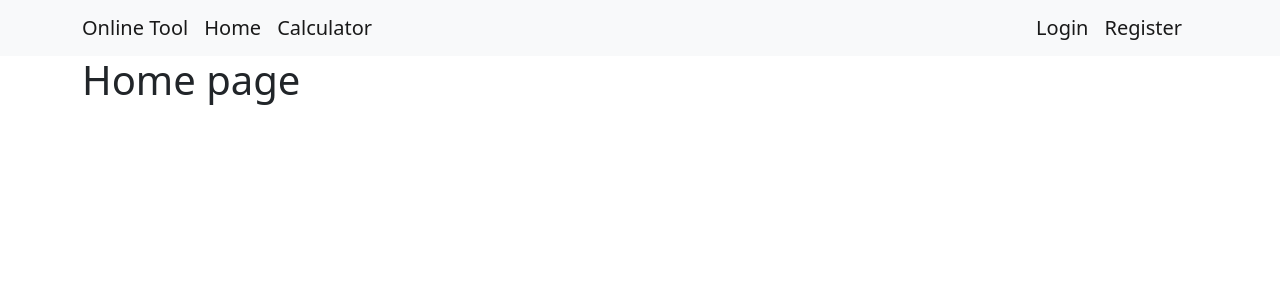
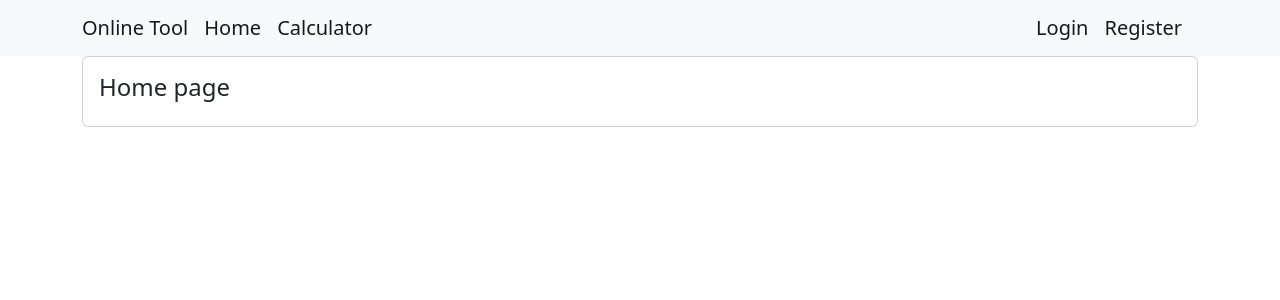
Before and after one commit to Wenqiang-Hu/calculator-app, a React (Create React App) app: page / in a window 1280 px wide. Shown: the top 300 px of the page. Built offline with nearby package versions, Linux system fonts and the light colour scheme.

Commit message:
building home page

```diff
--- a/src/components/app.jsx
+++ b/src/components/app.jsx
@@ -17,6 +17,7 @@ class App extends Component {
                     <Routes>
                         <Route path='/' element={<Home />} />
                         <Route path='/home' element={<Home />} />
+                        <Route path='/calculator' element={<Calculator />} />
                         <Route path='/login' element={<Login />} />
                         <Route path='/register' element={<Register />} />
                         <Route path='/404' element={<NotFound />} />
--- a/src/components/content/home.jsx
+++ b/src/components/content/home.jsx
@@ -4,7 +4,11 @@ class Home extends Component {
     state = {  }
     render() {
         return (
-            <h1>Home page</h1>
+            <div className='card'>
+                <div className='card-body'>
+                    <h4>Home page</h4>
+                </div>
+            </div>
         );
     }
 }
```
